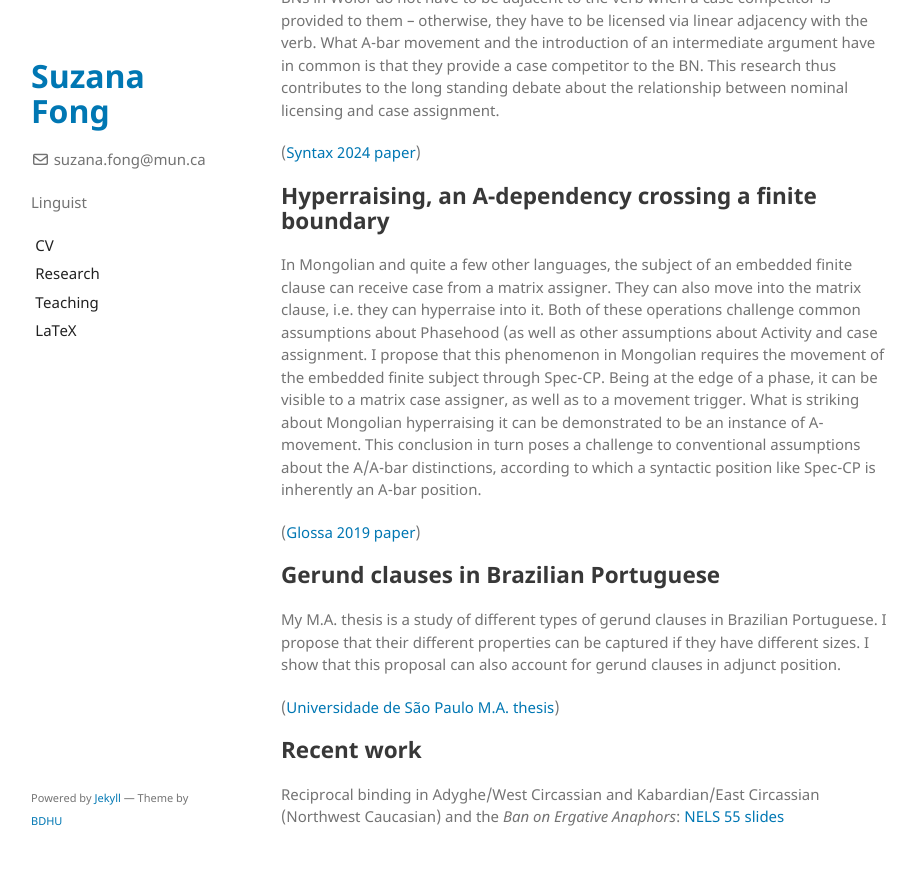
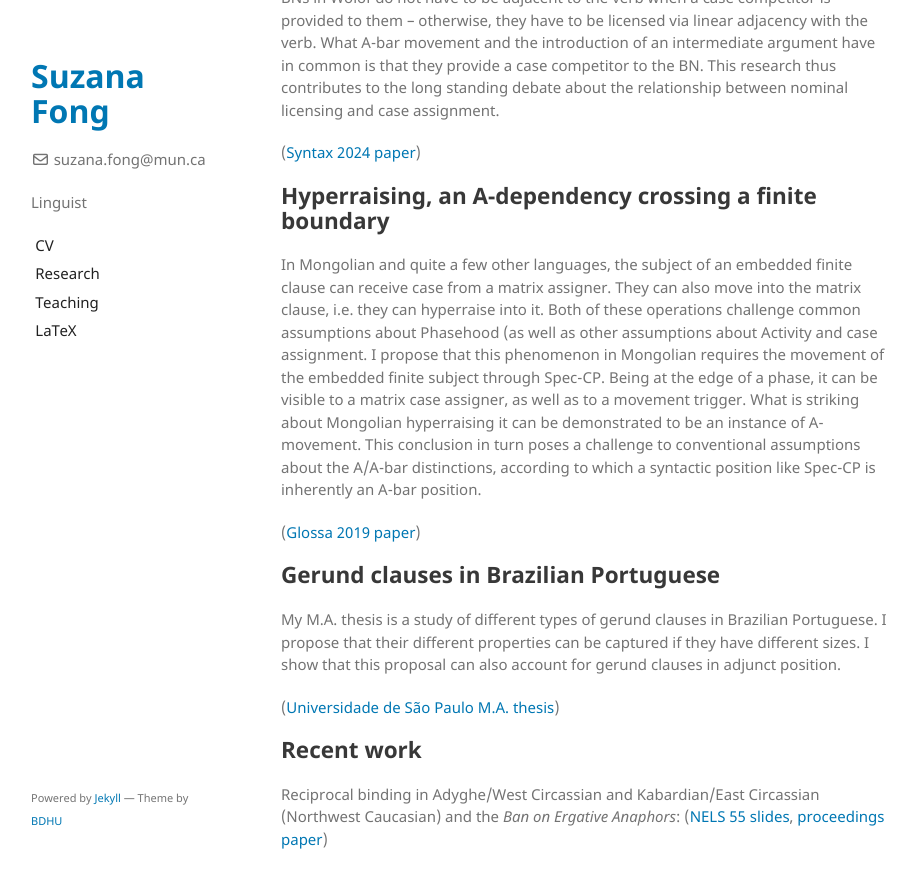
Before and after one commit to sznfng/sznfng.github.io, a Jekyll site: the page built from research.md, in a window 1280 px wide and 900 px high, scrolled down 1781 px. Shown: the top 888 px of the window, without its empty margins (179-1096 px from the left). Built offline with Jekyll 4.4.1, drawn with Linux system fonts in a browser that asks for light colours.

Commit message:
Update research.md

```diff
--- a/research.md
+++ b/research.md
@@ -45,4 +45,5 @@ My M.A. thesis is a study of different types of gerund clauses in Brazilian Port
 
 ## Recent work
 
-Reciprocal binding in Adyghe/West Circassian and Kabardian/East Circassian (Northwest Caucasian) and the _Ban on Ergative Anaphors_: [NELS 55 slides](files/NELS_2024_slides.pdf)
+Reciprocal binding in Adyghe/West Circassian and Kabardian/East Circassian (Northwest Caucasian) and the _Ban on Ergative Anaphors_:
+([NELS 55 slides](files/NELS_2024_slides.pdf), [proceedings paper](files/NELS_55_proceedings_paper_Fong.pdf))
```
